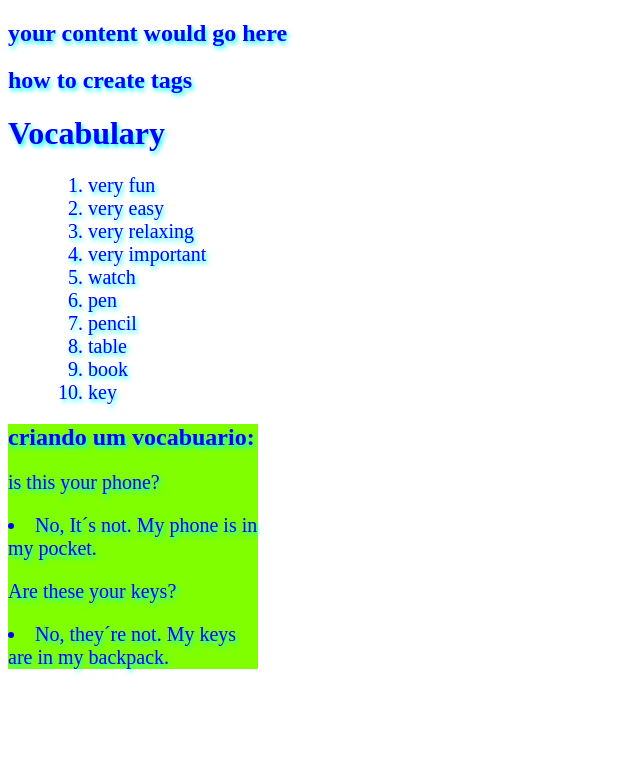
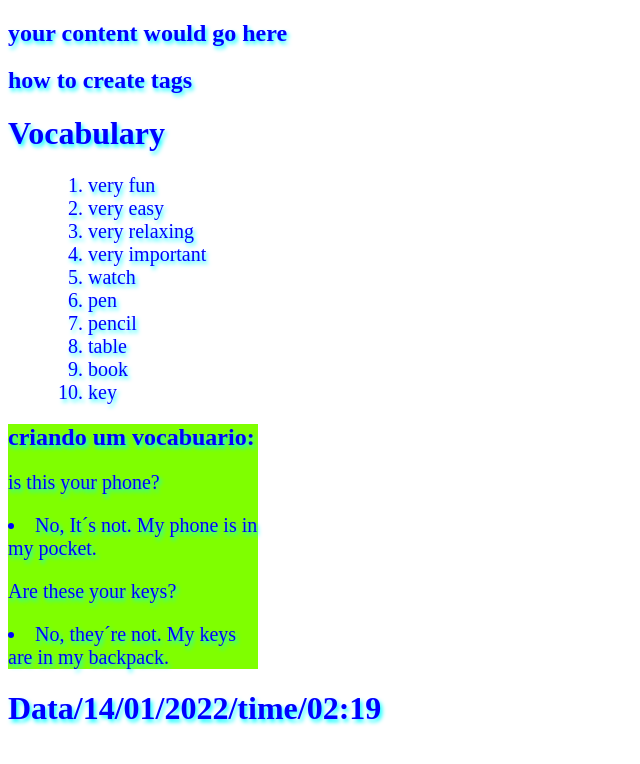
Before and after one commit to edskate/Treinamento13-01-2022, a plain HTML site: page divclasscontent.html in a window 1280 px wide. Shown: the whole page, without its empty margins (0-640 px from the left). Drawn offline with Linux system fonts and the light colour scheme.

Commit message:
intervalo do exercicio

```diff
--- a/divclasscontent.html
+++ b/divclasscontent.html
@@ -55,5 +55,6 @@
          <li>No, they´re not. My keys are in my backpack.</li>
           </h2>
           </div>
+          <h1>Data/14/01/2022/time/02:19</h1>
 </body>
 </html>
```
